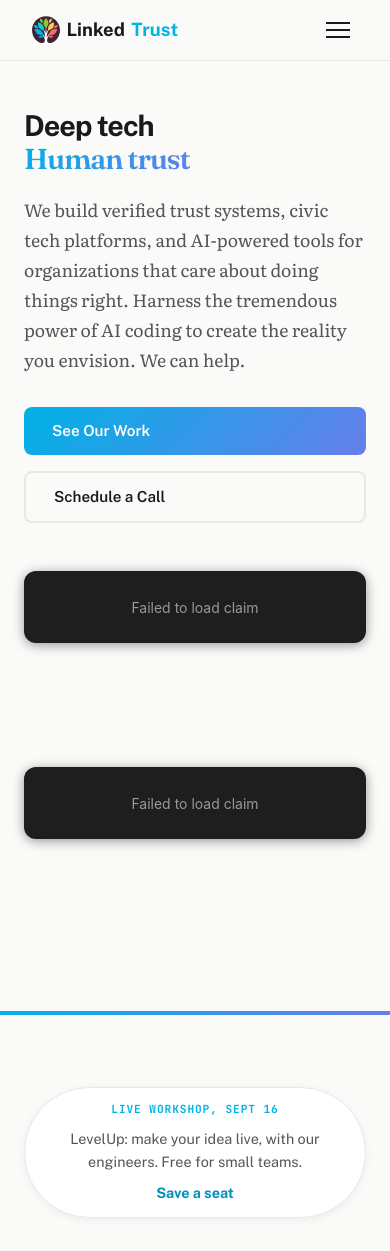
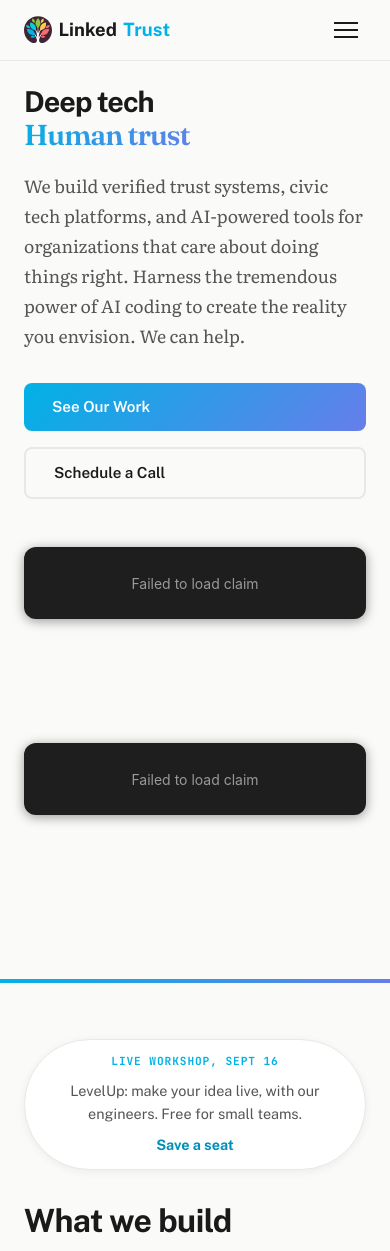
Before and after one commit to Cooperation-org/site-linkedtrust-us, a Django app: page / in a window 390 px wide. Shown: the top 1251 px of the page. Run offline with Django 5.2, Linux system fonts and the light colour scheme; data that the repository does not hold is empty.

Commit message:
Tighter everywhere: half the vertical padding on sections, page tops close to the menubar, wider content column with smaller side margins
Co-Authored-By: Claude Fable 5.1 <noreply@anthropic.com>
Claude-Session: https://claude.ai/code/session_01PybVMzLtvV2FSZAibRU7Ts

```diff
--- a/static/css/site.css
+++ b/static/css/site.css
@@ -91,9 +91,9 @@ img { max-width: 100%; display: block; border-radius: 0; } /* sharp corners on p
 }
 
 .nav-inner {
-    max-width: 1200px;
+    max-width: 1400px;
     margin: 0 auto;
-    padding: 0 2rem;
+    padding: 0 1.5rem;
     display: flex;
     align-items: center;
     justify-content: space-between;
@@ -279,9 +279,9 @@ img { max-width: 100%; display: block; border-radius: 0; } /* sharp corners on p
 /* ---- HERO (split: text left, badge right) ---- */
 
 .hero {
-    max-width: 1200px;
+    max-width: 1400px;
     margin: 0 auto;
-    padding: 2.5rem 2rem 3rem;
+    padding: 1.5rem 2rem 2rem;
     display: grid;
     grid-template-columns: 1fr 1fr;
     gap: 3rem;
@@ -427,7 +427,7 @@ img { max-width: 100%; display: block; border-radius: 0; } /* sharp corners on p
 
 /* Mini badge (light bg, for secondary badges row) */
 .more-badges {
-    max-width: 1200px;
+    max-width: 1400px;
     margin: 0 auto;
     padding: 0 2rem 3rem;
     display: grid;
@@ -451,9 +451,9 @@ img { max-width: 100%; display: block; border-radius: 0; } /* sharp corners on p
 /* ---- SERVICES GRID ---- */
 
 .services-section {
-    max-width: 1200px;
+    max-width: 1400px;
     margin: 0 auto;
-    padding: 4rem 2rem;
+    padding: 2.5rem 2rem;
 }
 .services-grid {
     display: grid;
@@ -1064,14 +1064,14 @@ linked-badge[layout="card"]:not(:defined) {
 @media (max-width: 768px) {
     .hero {
         grid-template-columns: 1fr;
-        padding: 3rem 1.5rem 2rem;
+        padding: 1.5rem 1.5rem 1.5rem;
     }
     .hero-text h1 { font-size: 2.2rem; }
     .more-badges { grid-template-columns: 1fr; padding: 0 1.5rem 2rem; }
-    .services-section { padding: 3rem 1.5rem; }
+    .services-section { padding: 2rem 1.5rem; }
     .services-grid { grid-template-columns: 1fr; }
     .badge-row { margin-bottom: 1rem; }
-    .portfolio-dark { padding: 3rem 1.5rem; }
+    .portfolio-dark { padding: 2rem 1.5rem; }
     .portfolio-grid { grid-template-columns: 1fr; }
     .footer-inner { grid-template-columns: 1fr 1fr; }
     .nav-links { display: none; }
--- a/website/templates/interns.html
+++ b/website/templates/interns.html
@@ -9,7 +9,7 @@
 
 /* Hero */
 .intern-hero {
-    padding: 4rem 2rem 3rem;
+    padding: 1.5rem 2rem 2rem;
     max-width: 1200px;
     margin: 0 auto;
     display: grid;
--- a/website/templates/levelup.html
+++ b/website/templates/levelup.html
@@ -59,7 +59,7 @@
     position: relative;
     max-width: 1200px;
     margin: 0 auto;
-    padding: 4rem 1.5rem 3.5rem;
+    padding: 1.5rem 1.5rem 2.5rem;
 }
 .lu-kicker {
     display: inline-flex;
@@ -135,7 +135,7 @@
 .lu-body {
     max-width: 1200px;
     margin: 0 auto;
-    padding: 3rem 1.5rem 5rem;
+    padding: 2rem 1.5rem 3rem;
     display: grid;
     grid-template-columns: minmax(0, 1fr);
     gap: 3rem;
--- a/website/templates/service_ai_integration.html
+++ b/website/templates/service_ai_integration.html
@@ -66,7 +66,7 @@
 {% block extra_css %}
 <style>
     .t2w-container { max-width: 1000px; margin: 0 auto; padding: 0 2.5rem; }
-    .t2w-hero { padding: 4rem 0 3rem; }
+    .t2w-hero { padding: 1.5rem 0 2rem; }
     .t2w-pill {
         display: inline-block;
         font-family: var(--font-mono);
@@ -142,7 +142,7 @@
     }
 
     /* Features grid */
-    .t2w-features { padding: 4rem 0; }
+    .t2w-features { padding: 2.5rem 0; }
     .t2w-features-grid {
         display: grid;
         grid-template-columns: repeat(3, 1fr);
@@ -334,7 +334,7 @@
 <div class="gradient-bar"></div>
 
 <!-- Get Started -->
-<section class="t2w-features" style="padding: 4rem 0;">
+<section class="t2w-features" style="padding: 2.5rem 0;">
     <div class="t2w-container" style="text-align: center;">
         <h2 class="section-title">See It With Your Documents</h2>
         <p class="t2w-sub" style="max-width: 600px; margin: 0 auto 2rem;">Book a 15-minute demo and we will show you how it works with your actual files.</p>
--- a/website/templates/service_baremetal.html
+++ b/website/templates/service_baremetal.html
@@ -67,8 +67,8 @@
 <style>
     .bm-container { max-width: 1000px; margin: 0 auto; padding: 0 2.5rem; }
     .bm-dark .bm-container { max-width: 1000px; margin: 0 auto; padding: 0 2.5rem; }
-    .bm-hero { padding-top: 3rem; padding-bottom: 2rem; }
-    .bm-section { padding-top: 3rem; padding-bottom: 3rem; }
+    .bm-hero { padding-top: 1.5rem; padding-bottom: 1.5rem; }
+    .bm-section { padding-top: 2rem; padding-bottom: 2rem; }
     .bm-dark { background: var(--bg-dark); }
     .bm-stat-grid { display: grid; grid-template-columns: repeat(4, 1fr); gap: 1.25rem; margin-top: 1.5rem; }
     .bm-stat { background: var(--bg-dark-card); border-radius: var(--radius); padding: 1.25rem; text-align: center; }
--- a/website/templates/service_global_adoption.html
+++ b/website/templates/service_global_adoption.html
@@ -58,7 +58,7 @@
 {% block extra_css %}
 <style>
     .t2w-container { max-width: 1000px; margin: 0 auto; padding: 0 2.5rem; }
-    .t2w-hero { padding: 4rem 0 3rem; }
+    .t2w-hero { padding: 1.5rem 0 2rem; }
     .t2w-pill {
         display: inline-block;
         font-family: var(--font-mono);
@@ -108,7 +108,7 @@
     }
 
     /* Features grid */
-    .t2w-features { padding: 4rem 0; }
+    .t2w-features { padding: 2.5rem 0; }
     .t2w-features-grid {
         display: grid;
         grid-template-columns: repeat(3, 1fr);
@@ -347,7 +347,7 @@
 <div class="gradient-bar"></div>
 
 <!-- Get Started -->
-<section class="t2w-features" style="padding: 4rem 0;">
+<section class="t2w-features" style="padding: 2.5rem 0;">
     <div class="t2w-container" style="text-align: center;">
         <h2 class="section-title">Talk to Us About Your Ecosystem</h2>
         <p class="t2w-intro" style="max-width: 600px; margin: 0 auto 2rem;">Every program is custom-scoped. Book a call and we will talk about your API, your goals, and what a sponsored cohort would look like for you.</p>
--- a/website/templates/services_launch.html
+++ b/website/templates/services_launch.html
@@ -60,7 +60,7 @@
 <section class="portfolio-dark">
     <div class="container">
         <a href="{% url 'services' %}" class="back-link"><i class="fa-solid fa-arrow-left"></i> Back to Services</a>
-        <div style="text-align: center; padding: 2rem 0;">
+        <div style="text-align: center; padding: 0.5rem 0 1rem;">
             <p style="color: var(--brand-primary); font-family: var(--font-mono); font-size: 0.8rem; text-transform: uppercase; letter-spacing: 2px; margin-bottom: 1rem;">MVP Development</p>
             <h1 style="font-size: 2.2rem; font-weight: 800; color: #fff; margin-bottom: 1rem;">Rapid MVP development for founders<br>who need to move fast.</h1>
             <p class="lede" style="color: var(--text-on-dark-muted); font-size: 1.05rem; max-width: 550px; margin: 0 auto;">From raw idea to production-ready MVP in weeks, not months. We use clean code and scalable frameworks.</p>
--- a/website/templates/services_nonprofits.html
+++ b/website/templates/services_nonprofits.html
@@ -60,7 +60,7 @@
 <section class="portfolio-dark">
     <div class="container">
         <a href="{% url 'services' %}" class="back-link"><i class="fa-solid fa-arrow-left"></i> Back to Services</a>
-        <div style="text-align: center; padding: 2rem 0;">
+        <div style="text-align: center; padding: 0.5rem 0 1rem;">
             <p style="color: var(--brand-primary); font-family: var(--font-mono); font-size: 0.8rem; text-transform: uppercase; letter-spacing: 2px; margin-bottom: 1rem;">For Nonprofits</p>
             <h1 style="font-size: 2.2rem; font-weight: 800; color: #fff; margin-bottom: 1rem;">Maximize your impact through<br>lean, efficient technology.</h1>
             <p class="lede" style="color: var(--text-on-dark-muted); font-size: 1.05rem; max-width: 550px; margin: 0 auto;">We help nonprofits build robust systems using open-source tools, at a fraction of standard agency costs.</p>
--- a/website/templates/services_startups.html
+++ b/website/templates/services_startups.html
@@ -60,7 +60,7 @@
 <section class="portfolio-dark">
     <div class="container">
         <a href="{% url 'services' %}" class="back-link"><i class="fa-solid fa-arrow-left"></i> Back to Services</a>
-        <div style="text-align: center; padding: 2rem 0;">
+        <div style="text-align: center; padding: 0.5rem 0 1rem;">
             <p style="color: var(--brand-primary); font-family: var(--font-mono); font-size: 0.8rem; text-transform: uppercase; letter-spacing: 2px; margin-bottom: 1rem;">For Startups</p>
             <h1 style="font-size: 2.2rem; font-weight: 800; color: #fff; margin-bottom: 1rem;">Stop wasting capital on overhead;<br>invest it in your product.</h1>
             <p class="lede" style="color: var(--text-on-dark-muted); font-size: 1.05rem; max-width: 550px; margin: 0 auto;">We help startups optimize infrastructure costs, own their tools, and build with equity, not vanity metrics.</p>
```
Also changed, not shown: other parts of static/css/site.css (+17 -17 lines).
